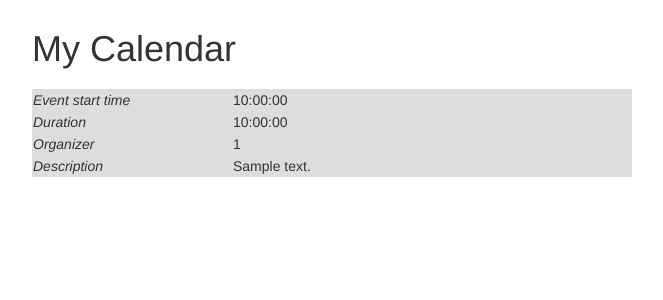
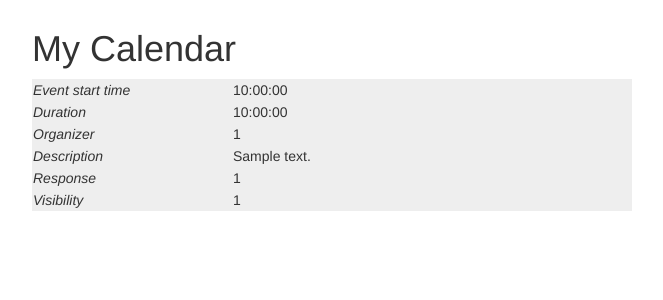
Before and after one commit to BitBitmap/WebCal, a PHP site: page /calendar.php in a window 1280 px wide. Shown: the part 51-351 px from the top of the page, without its empty margins (23-686 px from the left). Run offline with PHP 8.4, Linux system fonts and the light colour scheme; the visitor is signed in with stand-in values (Sample User, id 1); tables that the repository leaves empty hold one stand-in row (values such as "Sample post").

Commit message:
Show individual invitations instead of events

```diff
--- a/calendar.php
+++ b/calendar.php
@@ -21,28 +21,50 @@ require_once('mysql.php');
     <div class="row">
       <div class="span12">
         <h1>My Calendar</h1>
-        <p class="lead">
 <?php
 
-if(isset($_SESSION['pid'])) {
-  if ($stmt = $mysqli -> prepare("SELECT start_time, duration, description, pid FROM event")) {
+if (isset($_SESSION['pid'])) {
+  if ($stmt = $mysqli -> prepare("SELECT start_time, duration, description, invited.pid, response, visibility FROM event JOIN invited USING (eid)")) {
     $stmt -> execute();
-    $stmt -> bind_result($start_time, $duration, $description, $pid);
+    $stmt -> bind_result($start_time, $duration, $description, $organizer_pid, $response, $visibility);
 
     while ($success = ($stmt -> fetch())) {
-      echo "<table class='event'>";
-      echo "<tr><td>Event start time</td><td>$start_time</td></tr>";
-      echo "<tr><td>Duration</td><td>$duration</td></tr>";
-      echo "<tr><td>Organizer</td><td>$pid</td></tr>";
-      echo "<tr><td>Description</td><td>$description</td></tr>";
-      echo "</table>";
-    }
+      // Begin create a table for each event.
+?>
+          <table class='event'>
+            <tr>
+              <td>Event start time</td>
+              <td><?php echo $start_time; ?></td>
+            </tr>
+            <tr>
+              <td>Duration</td>
+              <td><?php echo $duration; ?></td>
+            </tr>
+            <tr>
+              <td>Organizer</td>
+              <td><?php echo $organizer_pid; ?></td>
+            </tr>
+            <tr>
+              <td>Description</td>
+              <td><?php echo $description; ?></td>
+            </tr>
+            <tr>
+              <td>Response</td>
+              <td><?php echo $response; ?></td>
+            </tr>
+            <tr>
+              <td>Visibility</td>
+              <td><?php echo $visibility; ?></td>
+            </tr>
+          </table>
+<?php
+    } // End create a table for each event.
   }
 } else {
+  // User is not logged in.
   echo "You need to log in to view this page!";
 }
 ?>
-        </p>
       </div>
     </div>
   </div>
```
